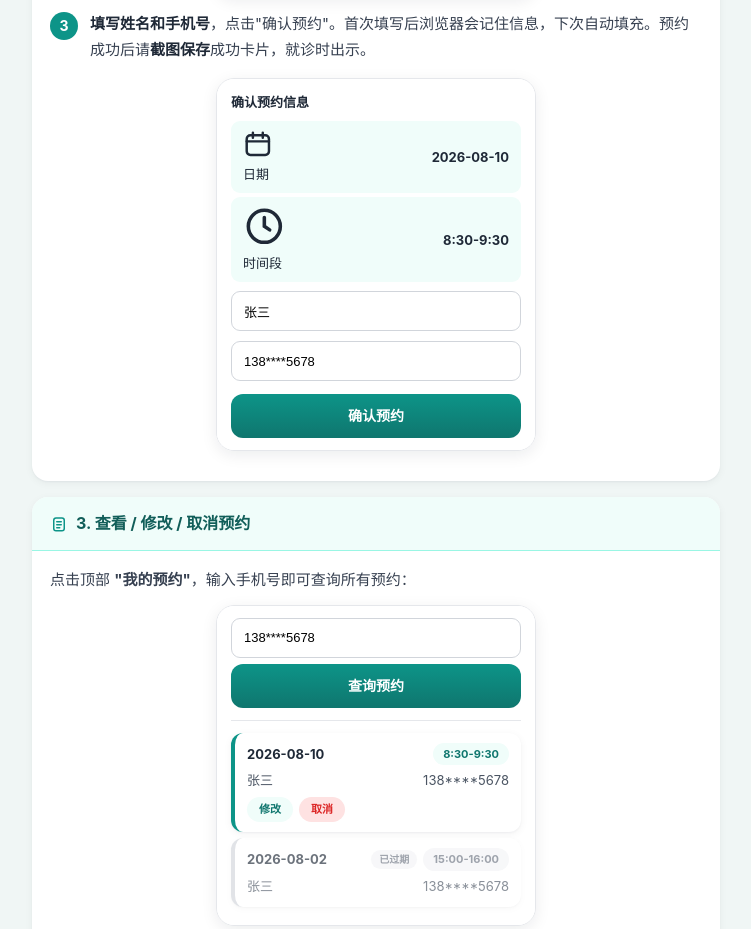
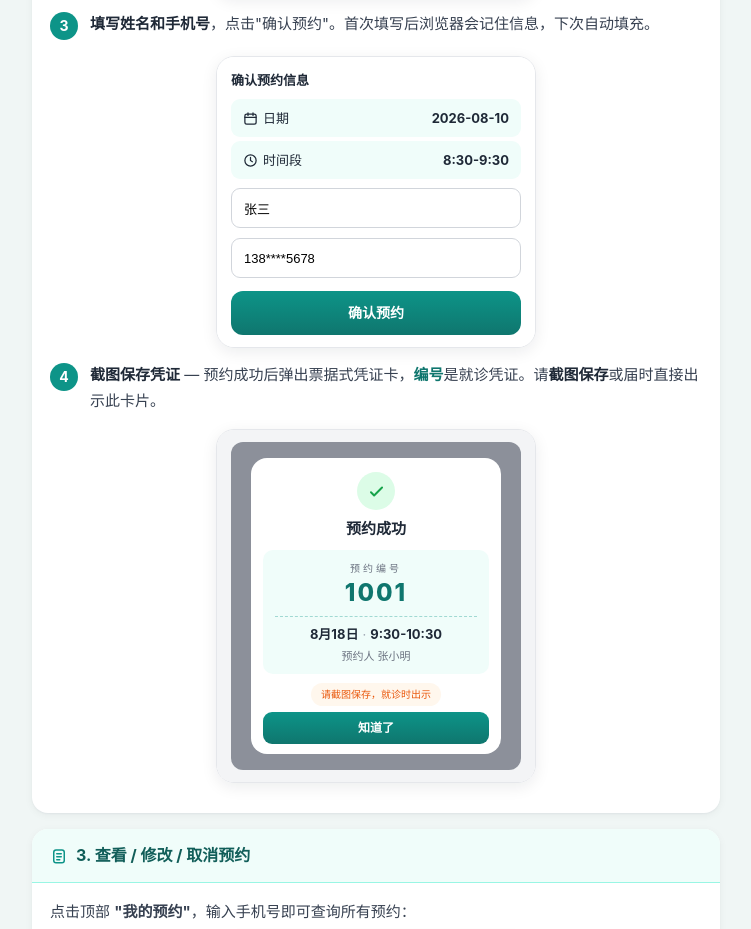
Before and after one commit to BUAA-RongYi/spine-clinic-booking, a website: page public/guide.html in a window 1280 px wide. Shown: the part 1269-2198 px from the top of the page, without its empty margins (264-1015 px from the left). Drawn offline with Linux system fonts and the light colour scheme.

Commit message:
docs: 患者手册补充票据式成功凭证卡示意 + 修复示意图标无尺寸导致的排版错乱

```diff
--- a/public/guide.html
+++ b/public/guide.html
@@ -26,7 +26,7 @@
     max-width: 720px; margin: 0 auto; padding-bottom: 48px;
     -webkit-font-smoothing: antialiased;
   }
-  .ico { display: inline-block; vertical-align: -2px; flex-shrink: 0; }
+  .ico { display: inline-block; width: 15px; height: 15px; vertical-align: -2px; flex-shrink: 0; }
   .ico-inline { display: inline-block; width: 15px; height: 15px; vertical-align: -2px; margin-right: 4px; }
 
   /* ── 页头 ── */
@@ -142,6 +142,7 @@
     padding: 8px 12px; margin: 4px 0; font-size: 13px;
     background: var(--primary-50); border-radius: var(--radius-sm);
   }
+  .mock-form .mf-row span { display: flex; align-items: center; gap: 5px; }
   .mock-form input {
     width: 100%; height: 40px; padding: 0 12px; border: 1.5px solid var(--gray-300);
     border-radius: var(--radius-sm); font-size: 13px; margin: 5px 0; background: #fff;
@@ -151,6 +152,37 @@
     background: linear-gradient(180deg, var(--primary), var(--primary-dark));
     color: #fff; text-align: center; line-height: 44px;
     font-size: 14px; font-weight: 600; margin-top: 8px;
+  }
+
+  /* 成功凭证卡示意（票据式窄卡片） */
+  .succ-dim { background: rgba(15,23,42,.45); border-radius: 12px; padding: 16px 12px; }
+  .succ-card {
+    background: #fff; border-radius: 16px; padding: 14px 12px 10px;
+    text-align: center; max-width: 250px; margin: 0 auto;
+  }
+  .succ-check {
+    width: 38px; height: 38px; border-radius: 50%;
+    background: var(--green-bg); color: var(--green);
+    display: flex; align-items: center; justify-content: center; margin: 0 auto 6px;
+  }
+  .succ-check svg { width: 19px; height: 19px; }
+  .succ-title { font-size: 15px; font-weight: 700; margin-bottom: 8px; }
+  .succ-ticket { background: var(--primary-50); border-radius: 10px; padding: 10px 12px 8px; }
+  .succ-id-label { font-size: 10px; color: var(--gray-500); letter-spacing: 3px; }
+  .succ-id { font-size: 24px; font-weight: 800; color: var(--primary-dark); letter-spacing: 2px; line-height: 1.35; }
+  .succ-divider { border-top: 1px dashed rgba(13,148,136,.35); margin: 7px 0 6px; }
+  .succ-when { font-size: 13px; font-weight: 700; color: var(--gray-800); }
+  .succ-when .sep { color: var(--gray-400); margin: 0 4px; font-weight: 400; }
+  .succ-name { font-size: 11px; color: var(--gray-500); margin-top: 2px; }
+  .succ-hint {
+    display: inline-block; font-size: 10px; color: var(--orange);
+    background: var(--orange-bg); padding: 3px 10px; border-radius: var(--pill);
+    margin: 9px 0 6px;
+  }
+  .succ-btn {
+    height: 32px; border-radius: 9px; line-height: 32px;
+    background: linear-gradient(180deg, var(--primary), var(--primary-dark));
+    color: #fff; font-size: 12px; font-weight: 600;
   }
 
   /* 预约卡示意 */
@@ -208,6 +240,7 @@
     text-align: center; padding: 8px 16px 24px;
     font-size: 12px; color: var(--gray-500);
   }
+  .page-foot .back-link { margin: 0 0 12px; }
 
   @media (min-width: 481px) {
     .page-header { border-radius: 0 0 24px 24px; }
@@ -319,7 +352,7 @@
 
     <div class="step" style="margin-top:14px;">
       <div class="step-num">3</div>
-      <div class="step-text"><strong>填写姓名和手机号</strong>，点击"确认预约"。首次填写后浏览器会记住信息，下次自动填充。预约成功后请<strong>截图保存</strong>成功卡片，就诊时出示。</div>
+      <div class="step-text"><strong>填写姓名和手机号</strong>，点击"确认预约"。首次填写后浏览器会记住信息，下次自动填充。</div>
     </div>
 
     <div class="phone-frame">
@@ -335,6 +368,33 @@
           <input type="text" value="张三" readonly>
           <input type="tel" value="138****5678" readonly>
           <div class="mock-btn">确认预约</div>
+        </div>
+      </div>
+    </div>
+
+    <div class="step" style="margin-top:14px;">
+      <div class="step-num">4</div>
+      <div class="step-text"><strong>截图保存凭证</strong> — 预约成功后弹出票据式凭证卡，<strong style="color:var(--primary-dark);">编号</strong>是就诊凭证。请<strong>截图保存</strong>或届时直接出示此卡片。</div>
+    </div>
+
+    <div class="phone-frame">
+      <div class="phone-body" style="background:var(--gray-100);">
+        <div class="succ-dim">
+          <div class="succ-card">
+            <div class="succ-check">
+              <svg viewBox="0 0 24 24" fill="none" stroke="currentColor" stroke-width="2.5" stroke-linecap="round" stroke-linejoin="round"><path d="M5 13l4 4L19 7"/></svg>
+            </div>
+            <div class="succ-title">预约成功</div>
+            <div class="succ-ticket">
+              <div class="succ-id-label">预约编号</div>
+              <div class="succ-id">1001</div>
+              <div class="succ-divider"></div>
+              <div class="succ-when">8月18日<span class="sep">·</span>9:30-10:30</div>
+              <div class="succ-name">预约人 张小明</div>
+            </div>
+            <div class="succ-hint">请截图保存，就诊时出示</div>
+            <div class="succ-btn">知道了</div>
+          </div>
         </div>
       </div>
     </div>
@@ -437,7 +497,7 @@
 </main>
 
 <div class="page-foot">
-  <a href="/" class="back-link" style="margin:0 0 12px;">返回预约首页</a><br>
+  <a href="/" class="back-link">返回预约首页</a><br>
   脊柱侧弯门诊 · 预约时间 8:30-11:30 / 15:00-17:00
 </div>
 
```
